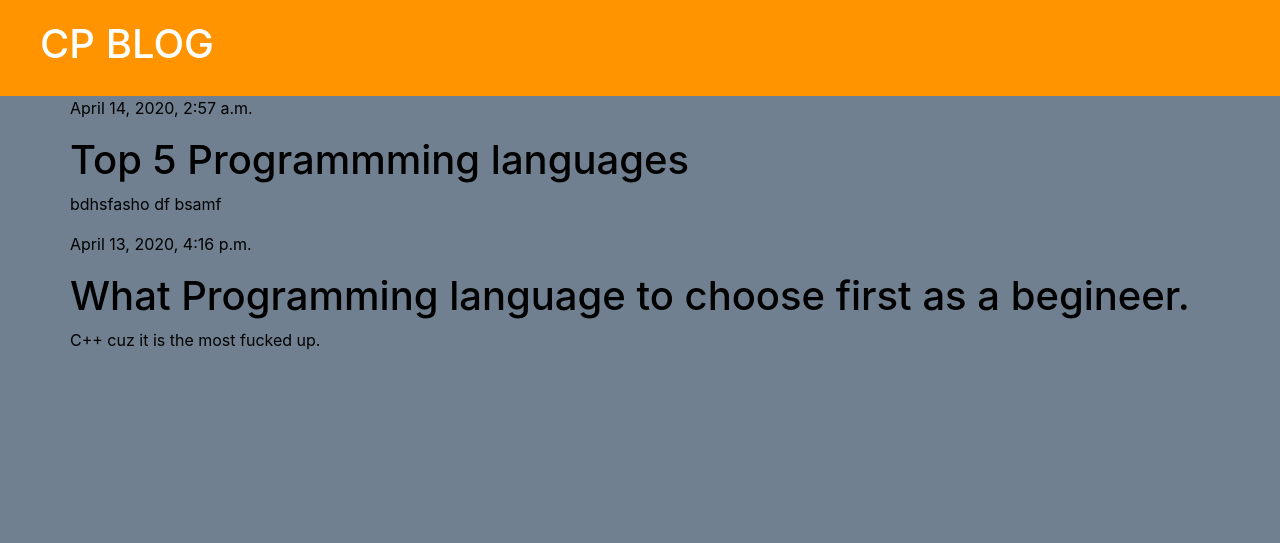
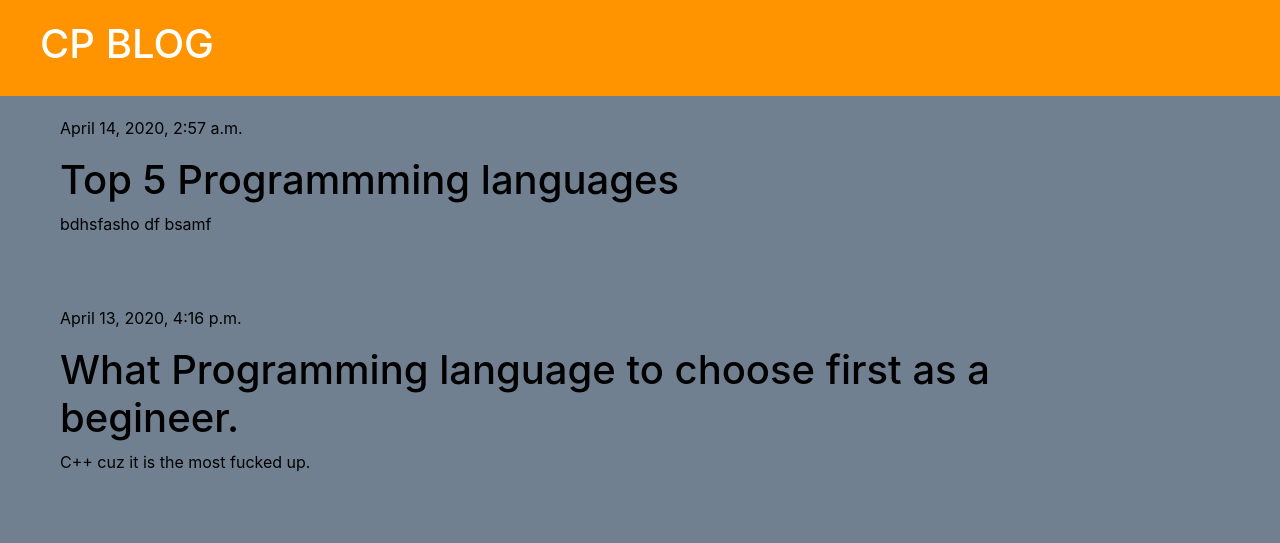
Before and after one commit to holdmypotion/Blog_App_2, a Django app: page / in a window 1280 px wide. Shown: the top 543 px of the page. Run offline with Django 3.2, Linux system fonts and the light colour scheme; data comes from the database, SQL or seed files in the repository; some libraries are stand-ins or nearby versions; some web fonts are replaced.

Commit message:
style the app with css and bootstrap with html base extentions

```diff
--- a/blog/static/css/blog.css
+++ b/blog/static/css/blog.css
@@ -15,8 +15,17 @@
     text-decoration: none;
 }
 
+.content {
+    margin-left: 40px;
+}
+
 .date {
     color: #343a40;
+}
+
+.post {
+    margin: 20px;
+    margin-bottom: 70px;
 }
 
 .post p, .post a{
```
